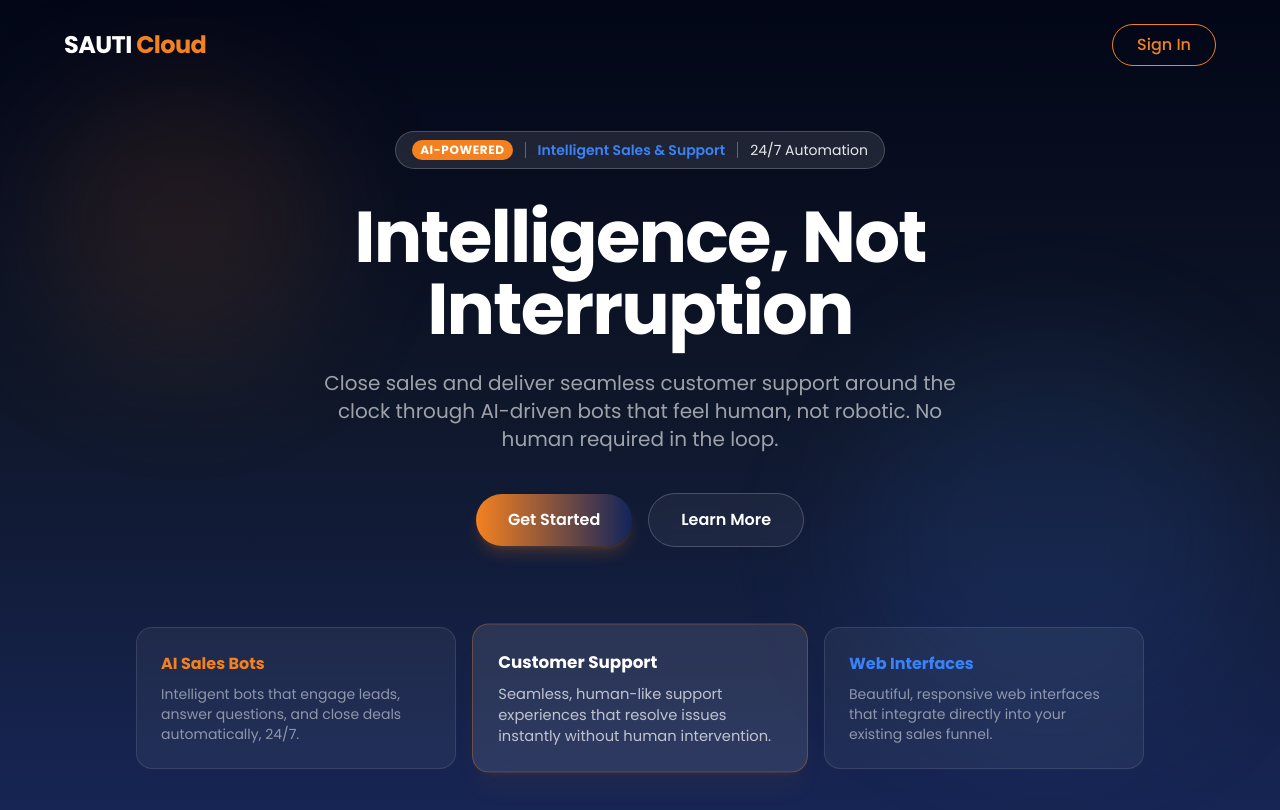
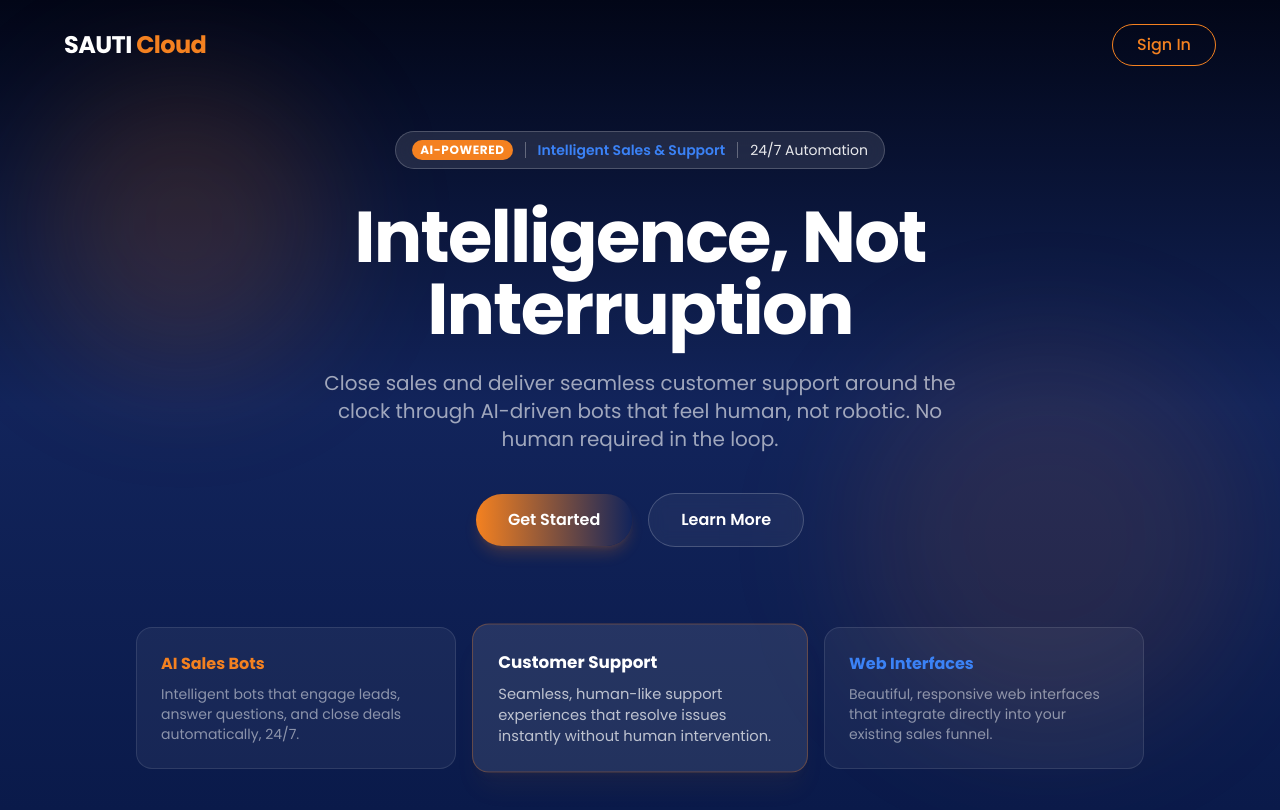
Before and after one commit to PberuKatwa/sauti-frontend, a React (Vite) app: page / in a window 1280 px wide. Built offline with nearby package versions, Linux system fonts and the light colour scheme.

Commit message:
Upgrades v2:working gradient

```diff
--- a/src/pages/Landing.tsx
+++ b/src/pages/Landing.tsx
@@ -2,10 +2,11 @@ import { Link } from "react-router-dom";
 
 export default function Landing() {
   return (
-    <div className="min-h-screen bg-gradient-to-b from-slate-950 via-slate-900 to-blue-950 font-[Poppins] relative overflow-hidden">
+    <div className="min-h-screen bg-gradient-to-b from-[#020617] via-[#12245B] to-[#0a1a4a] font-[Poppins] relative overflow-hidden">
       <div className="absolute inset-0 pointer-events-none">
-        <div className="absolute top-20 left-10 w-72 h-72 bg-[#F48120]/10 rounded-full blur-3xl" />
-        <div className="absolute bottom-20 right-10 w-96 h-96 bg-[#3B82F6]/10 rounded-full blur-3xl" />
+        <div className="absolute top-20 left-10 w-72 h-72 bg-[#F48120]/15 rounded-full blur-3xl" />
+        <div className="absolute bottom-20 right-10 w-96 h-96 bg-[#F48120]/10 rounded-full blur-3xl" />
+        <div className="absolute top-1/3 right-1/4 w-80 h-80 bg-[#3B82F6]/8 rounded-full blur-3xl" />
         <div className="absolute top-1/2 left-1/2 -translate-x-1/2 -translate-y-1/2 w-150 h-150 bg-white/2 rounded-full border border-white/5" />
       </div>
 
```
Also changed, not shown: 1 other file (tests, documents, lock files or other folders).
